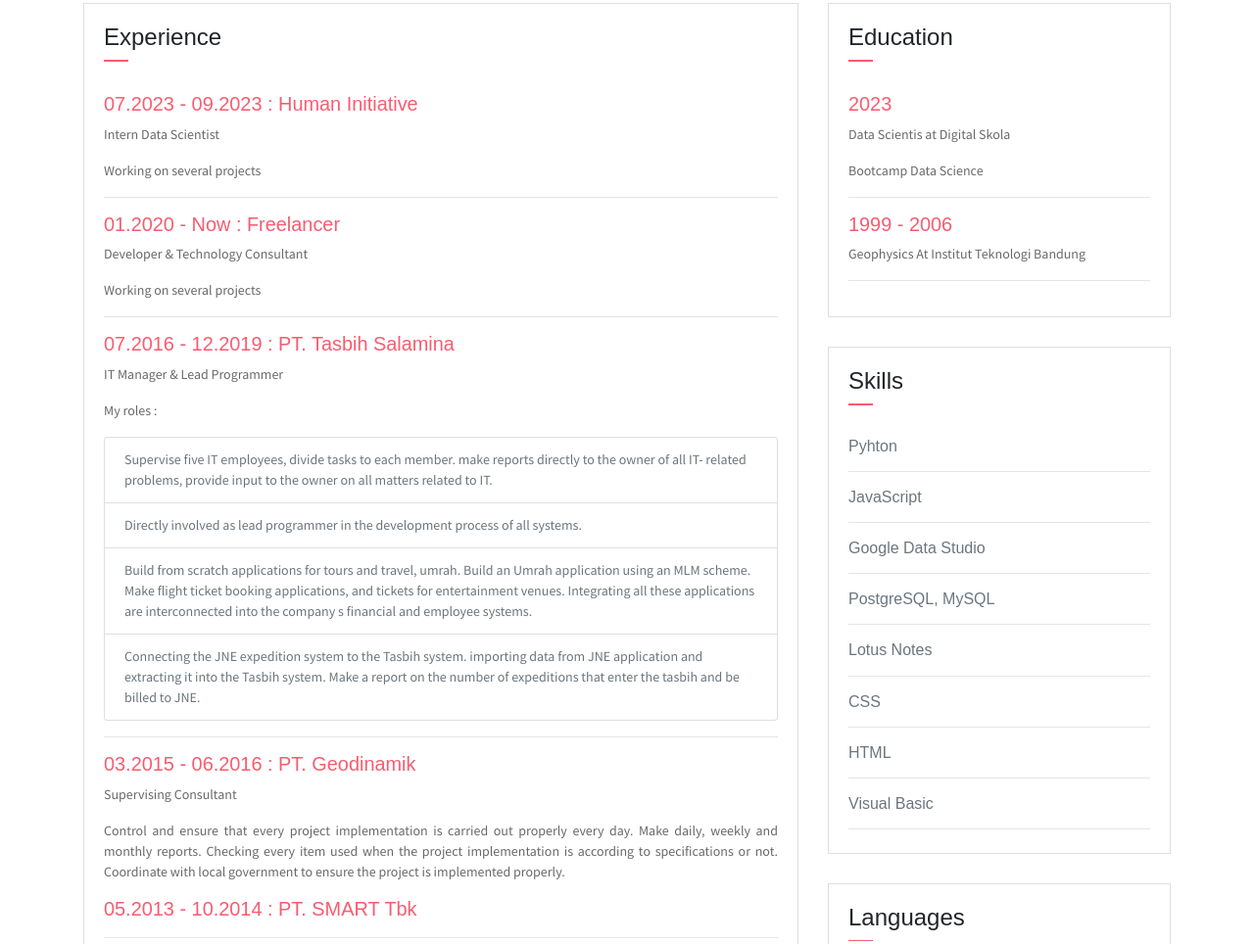
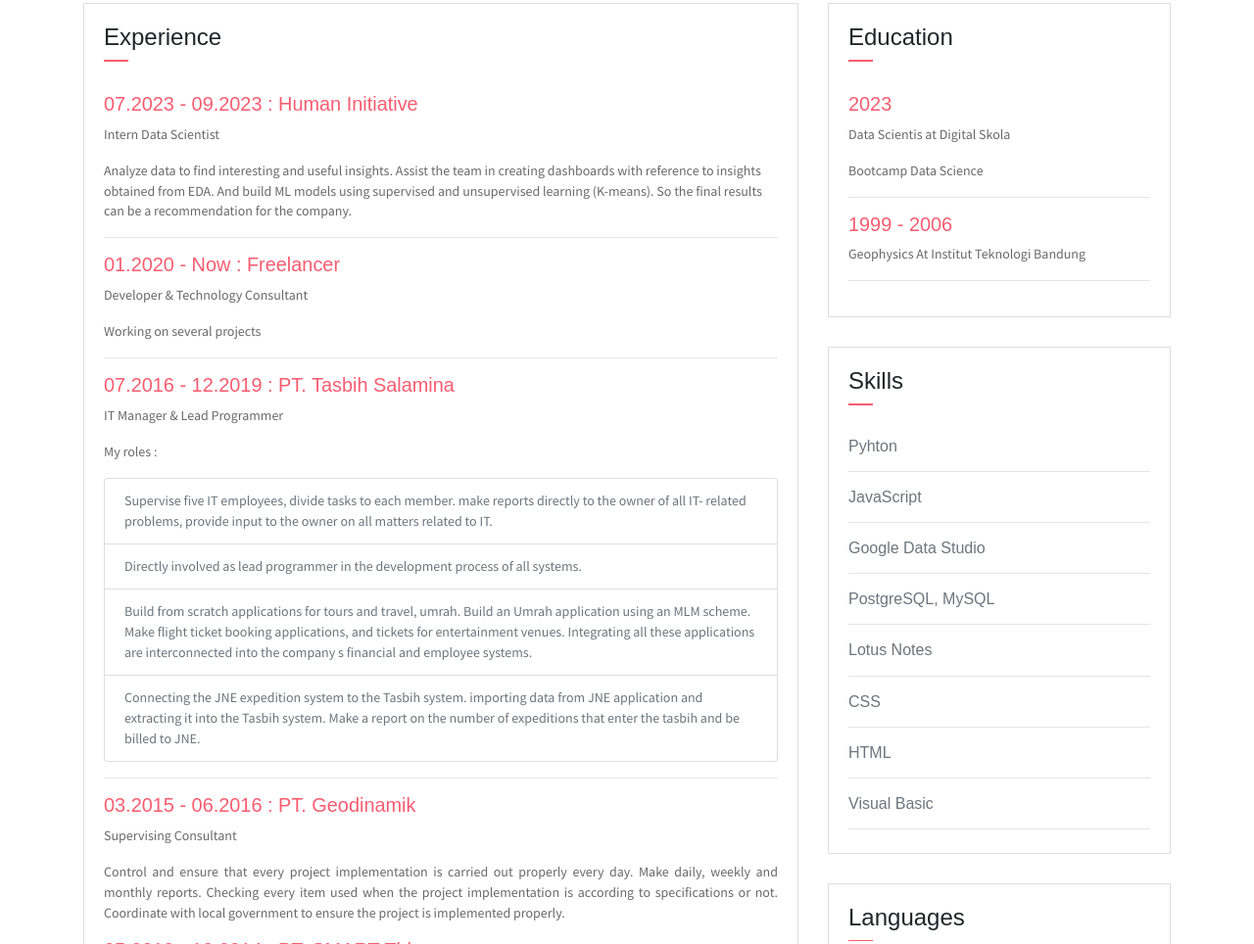
Before and after one commit to asfriansah/asfriansah.github.io, a plain HTML site: page index.html in a window 1280 px wide. Shown: the part 1336-2300 px from the top of the page at 98% size. Drawn offline with Linux system fonts and the light colour scheme; some packages are replaced by stand-ins of ours.

Commit message:
Update index.html
Added experiences

```diff
--- a/index.html
+++ b/index.html
@@ -152,7 +152,7 @@
                         <div class="card-body">
                             <h6 class="title text-danger">07.2023 - 09.2023 : Human Initiative</h6>
                             <P>Intern Data Scientist</P>
-                            <P class="subtitle">Working on several projects</P>
+                            <P class="subtitle">Analyze data to find interesting and useful insights. Assist the team in creating dashboards with reference to insights obtained from EDA. And build ML models using supervised and unsupervised learning (K-means). So the final results can be a recommendation for the company.</P>
                             <hr>
                             <h6 class="title text-danger">01.2020 - Now : Freelancer</h6>
                             <P>Developer & Technology Consultant </P>
```
